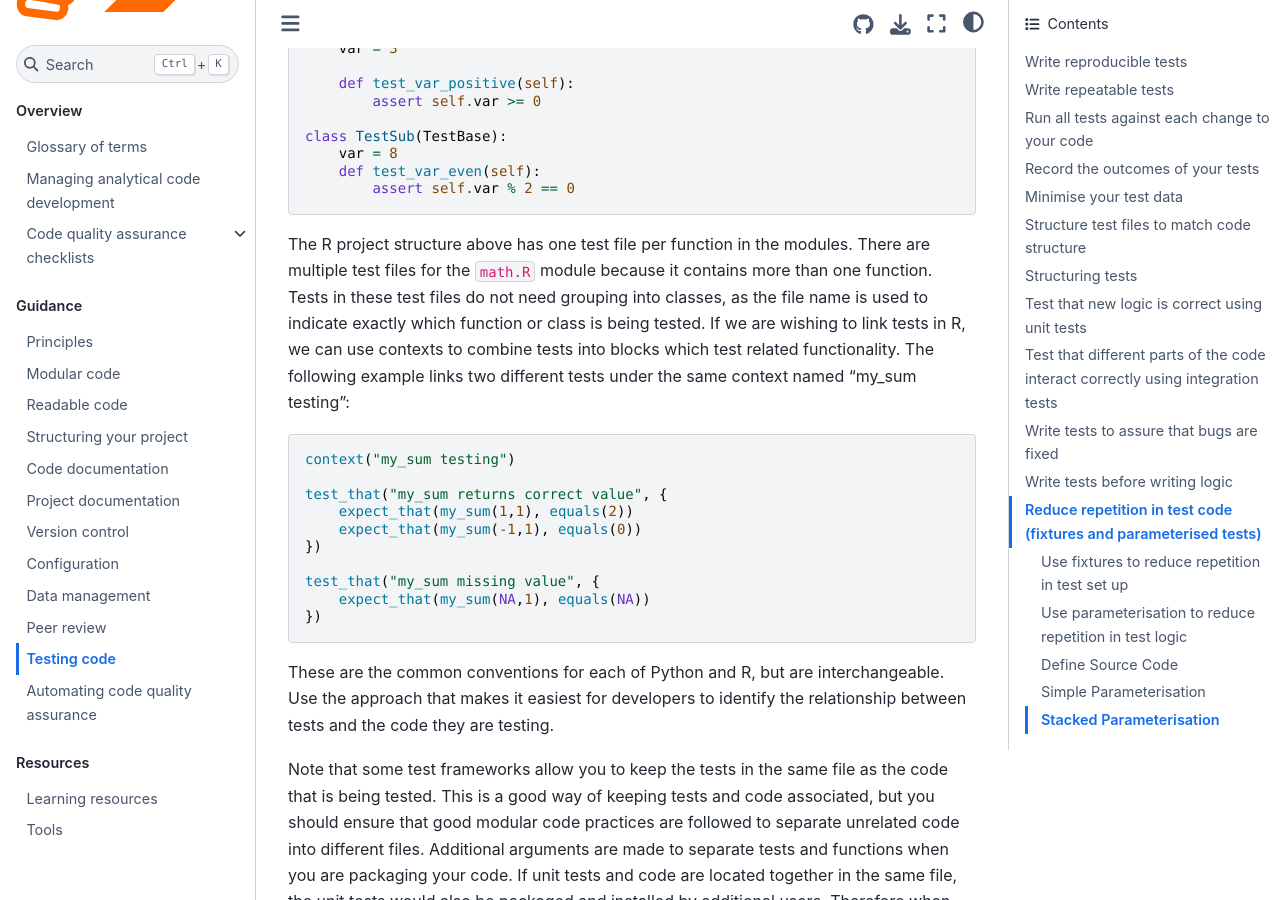
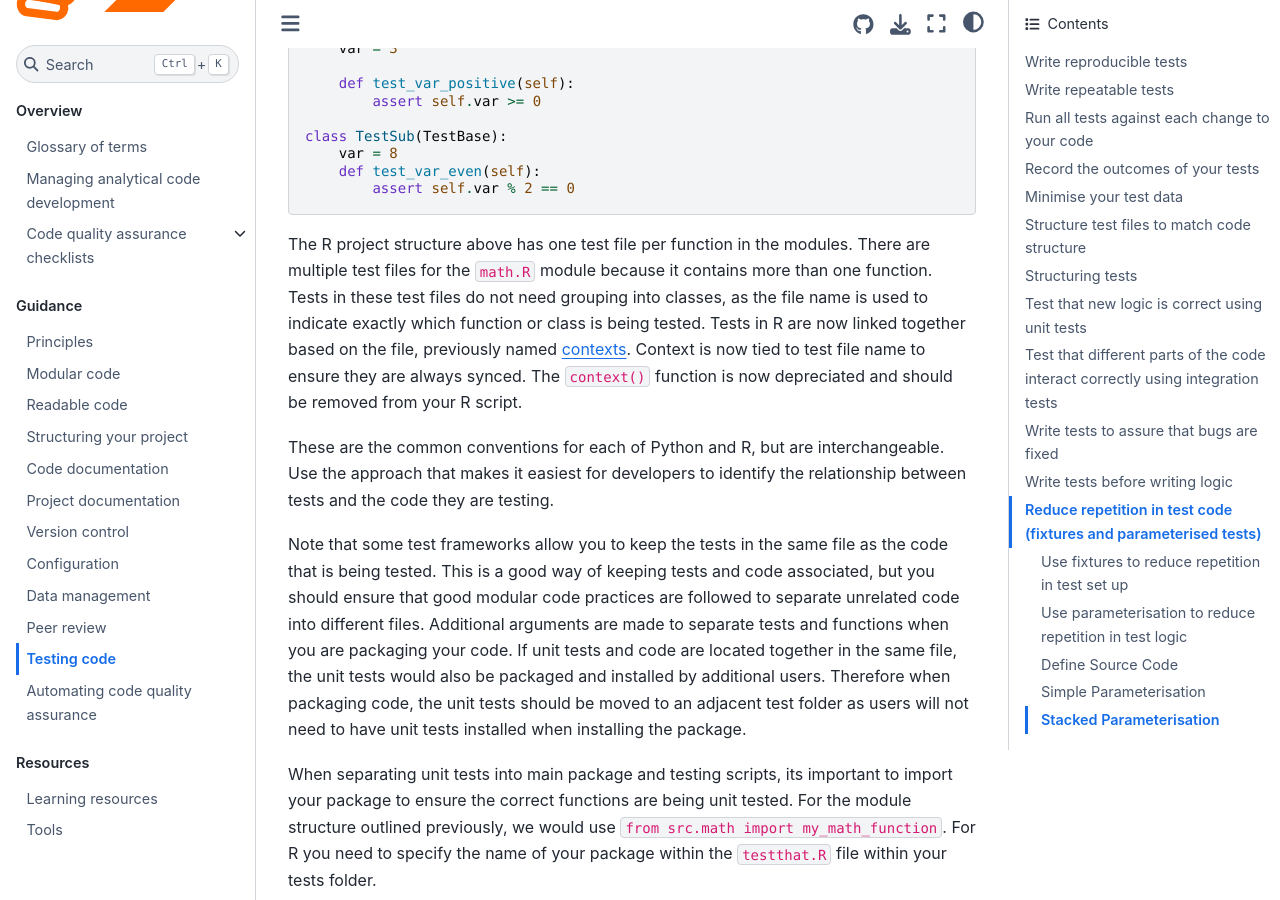
Before and after one commit to best-practice-and-impact/qa-of-code-guidance, a Jupyter Book: the page built from book/testing_code.md, in a window 1280 px wide and 900 px high, scrolled down 6413 px. Built offline with Jupyter Book 1.0.4 settings and Sphinx 7.4.7 and the Sphinx Book theme 1.1.4, drawn with Linux system fonts in a browser that asks for light colours.

Commit message:
Updated info on contexts now being depreciated

````diff
--- a/book/testing_code.md
+++ b/book/testing_code.md
@@ -284,21 +284,9 @@ class TestSub(TestBase):
 The R  project structure above has one test file per function in the modules.
 There are multiple test files for the `math.R` module because it contains more than one function.
 Tests in these test files do not need grouping into classes, as the file name is used to indicate exactly which function or class is being tested.
-If we are wishing to link tests in R, we can use contexts to combine tests into blocks which test related functionality.
-The following example links two different tests under the same context named "my_sum testing":
-
-```{code-block} r
-context("my_sum testing")
-
-test_that("my_sum returns correct value", {
-    expect_that(my_sum(1,1), equals(2))
-    expect_that(my_sum(-1,1), equals(0))
-})
-
-test_that("my_sum missing value", {
-    expect_that(my_sum(NA,1), equals(NA))
-})
-```
+Tests in R are now linked together based on the file, previously named [contexts](https://testthat.r-lib.org/reference/context.html).
+Context is now tied to test file name to ensure they are always synced.
+The `context()` function is now depreciated and should be removed from your R script.
 
 These are the common conventions for each of Python and R, but are interchangeable.
 Use the approach that makes it easiest for developers to identify the relationship between tests and the code they are testing.
````
